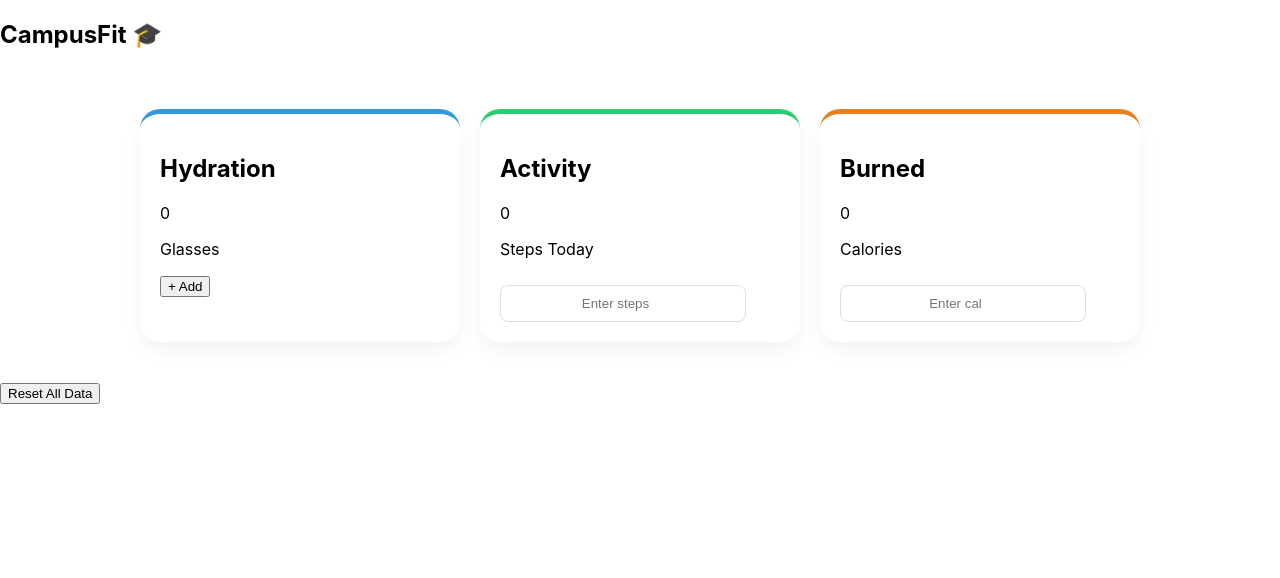
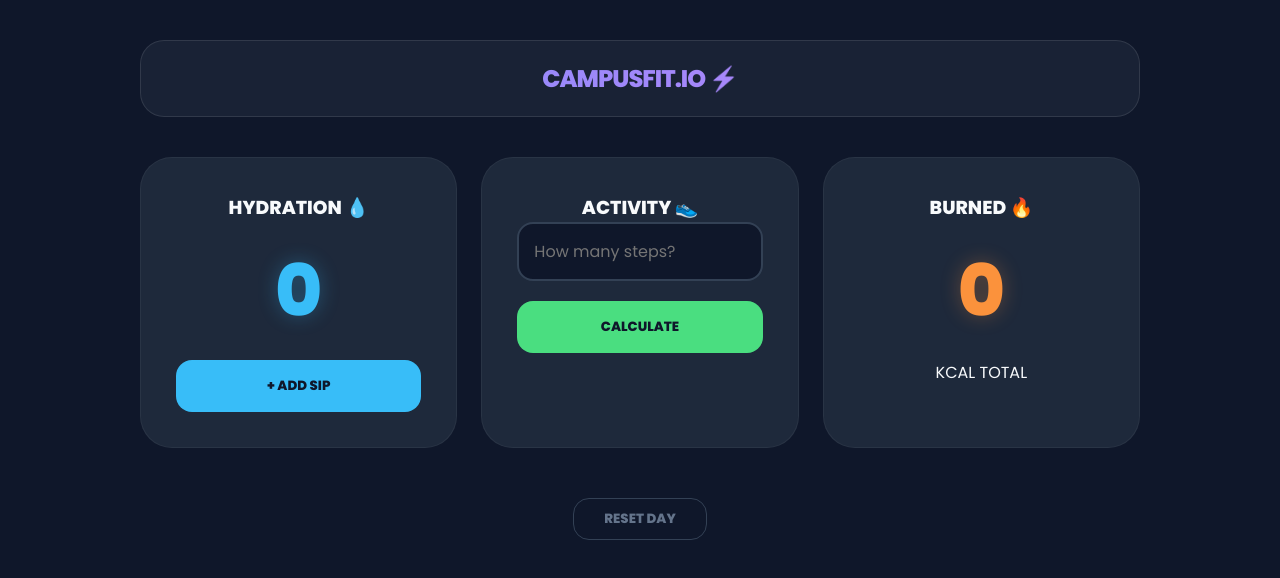
Before and after one commit to anushayk70/FSD-PROJECT, a React (Create React App) app in the folder fitness-frontend/: page / in a window 1280 px wide. Shown: the top 578 px of the page. Built offline with nearby package versions, Linux system fonts and the light colour scheme.

Commit message:
UI Glow up with Neon Bento Grid

```diff
--- a/fitness-frontend/public/index.html
+++ b/fitness-frontend/public/index.html
@@ -1,6 +1,7 @@
 <!DOCTYPE html>
 <html lang="en">
   <head>
+    <link href="https://fonts.googleapis.com/css2?family=Poppins:wght@400;600;800&display=swap" rel="stylesheet">
     <meta charset="utf-8" />
     <link rel="icon" href="%PUBLIC_URL%/favicon.ico" />
     <meta name="viewport" content="width=device-width, initial-scale=1" />
--- a/fitness-frontend/src/App.css
+++ b/fitness-frontend/src/App.css
@@ -1,33 +1,113 @@
+/* Global Reset */
+* {
+  font-family: 'Poppins', sans-serif;
+  margin: 0;
+  padding: 0;
+  box-sizing: border-box;
+}
+
+body {
+  background: #0f172a; /* Dark blue background */
+  color: #f8fafc;
+}
+
+.App {
+  min-height: 100vh;
+  padding: 40px 20px;
+  display: flex;
+  flex-direction: column;
+  align-items: center;
+}
+
+/* Glassmorphism Navbar */
+.navbar {
+  background: rgba(30, 41, 59, 0.7);
+  backdrop-filter: blur(12px);
+  padding: 20px 40px;
+  border-radius: 24px;
+  margin-bottom: 40px;
+  border: 1px solid rgba(255, 255, 255, 0.1);
+  width: 100%;
+  max-width: 1000px;
+  text-align: center;
+}
+
+.navbar h1 {
+  background: linear-gradient(90deg, #818cf8, #c084fc);
+  -webkit-background-clip: text;
+  -webkit-text-fill-color: transparent;
+  font-weight: 800;
+  letter-spacing: -1px;
+}
+
+/* Bento Grid */
 .dashboard {
   display: grid;
-  grid-template-columns: repeat(auto-fit, minmax(250px, 1fr));
-  gap: 20px;
-  padding: 40px;
+  grid-template-columns: repeat(auto-fit, minmax(300px, 1fr));
+  gap: 24px;
+  width: 100%;
   max-width: 1000px;
-  margin: 0 auto;
 }
 
+/* Modern Cards */
 .card {
-  background: white;
-  padding: 20px;
-  border-radius: 20px;
-  box-shadow: 0 8px 20px rgba(0,0,0,0.05);
-  transition: transform 0.2s;
+  background: #1e293b;
+  padding: 35px;
+  border-radius: 32px;
+  border: 1px solid rgba(255, 255, 255, 0.05);
+  transition: all 0.4s cubic-bezier(0.175, 0.885, 0.32, 1.275);
+  text-align: center;
 }
 
 .card:hover {
-  transform: translateY(-5px);
+  transform: translateY(-12px);
+  border-color: #818cf8;
+  box-shadow: 0 25px 50px -12px rgba(0, 0, 0, 0.5);
 }
 
-input {
-  width: 80%;
-  padding: 10px;
-  margin-top: 10px;
-  border: 1px solid #ddd;
-  border-radius: 8px;
-  text-align: center;
+.counter {
+  font-size: 4.5rem;
+  font-weight: 800;
+  margin: 15px 0;
 }
 
-.water-card { border-top: 5px solid #3498db; }
-.steps-card { border-top: 5px solid #2ecc71; }
-.cal-card { border-top: 5px solid #e67e22; }
+/* Color Themes */
+.water-card .counter { color: #38bdf8; text-shadow: 0 0 20px rgba(56, 189, 248, 0.3); }
+.steps-card .counter { color: #4ade80; text-shadow: 0 0 20px rgba(74, 222, 128, 0.3); }
+.cal-card .counter { color: #fb923c; text-shadow: 0 0 20px rgba(251, 146, 60, 0.3); }
+
+/* Inputs and Buttons */
+input {
+  width: 100%;
+  background: #0f172a;
+  border: 2px solid #334155;
+  border-radius: 16px;
+  padding: 15px;
+  color: white;
+  margin-bottom: 20px;
+  font-size: 1rem;
+  outline: none;
+}
+
+input:focus { border-color: #818cf8; }
+
+button {
+  width: 100%;
+  padding: 16px;
+  border-radius: 16px;
+  border: none;
+  font-weight: 700;
+  cursor: pointer;
+  transition: 0.3s;
+}
+
+.btn-add { background: #38bdf8; color: #0f172a; }
+.btn-calc { background: #4ade80; color: #0f172a; }
+.btn-reset {
+  background: transparent;
+  color: #64748b;
+  margin-top: 50px;
+  border: 1px solid #334155;
+  width: auto;
+  padding: 10px 30px;
+}
--- a/fitness-frontend/src/App.js
+++ b/fitness-frontend/src/App.js
@@ -3,51 +3,47 @@ import './App.css';
 
 function App() {
   const [glasses, setGlasses] = useState(0);
-  const [steps, setSteps] = useState(0); // New state for steps
-  const [calories, setCalories] = useState(0); // New state for calories
+  const [steps, setSteps] = useState(0);
+  const [calories, setCalories] = useState(0);
+
+  const calculateBurn = () => {
+    // 1 step is roughly 0.04 calories
+    const result = steps * 0.04;
+    setCalories(result.toFixed(2));
+  };
 
   return (
     <div className="App">
       <nav className="navbar">
-        <h1>CampusFit 🎓</h1>
+        <h1>CAMPUSFIT.IO ⚡️</h1>
       </nav>
 
       <div className="dashboard">
-        {/* Water Tracker Card */}
         <div className="card water-card">
-          <h2>Hydration</h2>
+          <h3>HYDRATION 💧</h3>
           <div className="counter">{glasses}</div>
-          <p>Glasses</p>
-          <button className="btn-add" onClick={() => setGlasses(glasses + 1)}>+ Add</button>
+          <button className="btn-add" onClick={() => setGlasses(glasses + 1)}>+ ADD SIP</button>
         </div>
 
-        {/* Step Tracker Card */}
         <div className="card steps-card">
-          <h2>Activity</h2>
-          <div className="counter">{steps}</div>
-          <p>Steps Today</p>
+          <h3>ACTIVITY 👟</h3>
           <input
             type="number"
-            placeholder="Enter steps"
+            placeholder="How many steps?"
             onChange={(e) => setSteps(e.target.value)}
           />
+          <button className="btn-calc" onClick={calculateBurn}>CALCULATE</button>
         </div>
 
-        {/* Calories Card */}
         <div className="card cal-card">
-          <h2>Burned</h2>
+          <h3>BURNED 🔥</h3>
           <div className="counter">{calories}</div>
-          <p>Calories</p>
-          <input
-            type="number"
-            placeholder="Enter cal"
-            onChange={(e) => setCalories(e.target.value)}
-          />
+          <p>KCAL TOTAL</p>
         </div>
       </div>
 
-      <button className="btn-reset" onClick={() => {setGlasses(0); setSteps(0); setCalories(0);}}>
-        Reset All Data
+      <button className="btn-reset" onClick={() => {setGlasses(0); setSteps(0); setCalories(0)}}>
+        RESET DAY
       </button>
     </div>
   );
```
